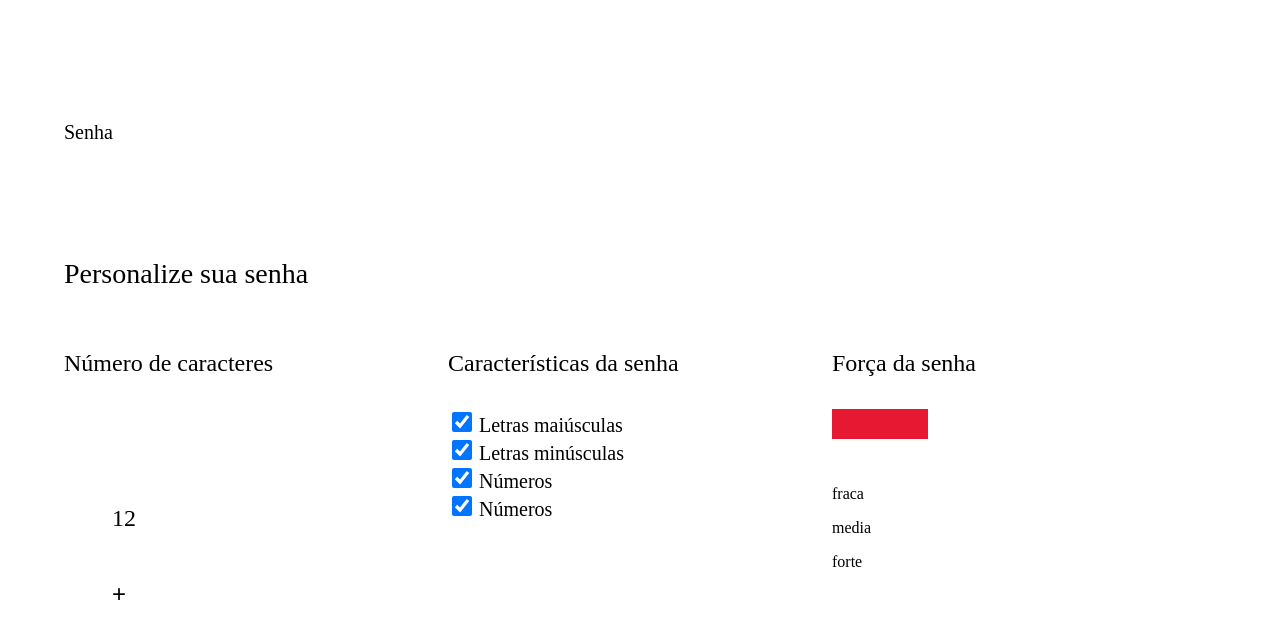
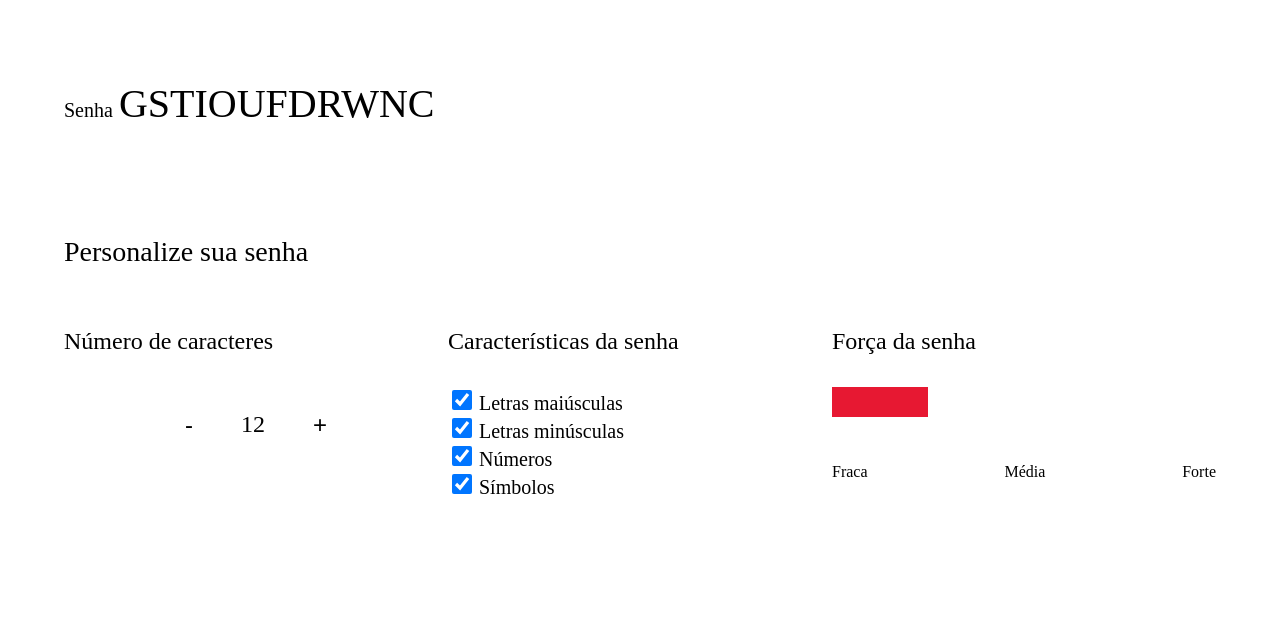
Before and after one commit to kamilyroch/terceiro-repositorio2, a plain HTML site: page index.html in a window 1280 px wide. Shown: the part 264-898 px from the top of the page. After the commit the page ends 800 px from the top, so only its background shows below. Drawn offline with Linux system fonts and the light colour scheme.

Commit message:
Aula 5 23/06

```diff
--- a/index.html
+++ b/index.html
@@ -1,4 +1,4 @@
-!DOCTYPE html>
+<!DOCTYPE html>
 <html lang="pt-br">
 
 <head>
@@ -24,8 +24,8 @@
             <div class="parametro-coluna__senha">
                 <div class="parametro-senha">
                     <h4 class="parametro-senha__titulo">Número de caracteres</h4>
-                    <div class="parametro-senha__botao">
-                        <button class="parametro-senha__botao"></button>
+                    <div class="parametro-senha-botoes">
+                        <button class="parametro-senha__botao">-</button>
                         <p class="parametro-senha__texto">12</p>
                         <button class="parametro-senha__botao">+</button>
                     </div>
@@ -38,25 +38,25 @@
                     </div>
                     <div class="parametro-senha-checkbox">
                         <input name="minusculo" type="checkbox" class="checkbox" checked >
-                        <label for="minsculo">Letras minúsculas</label>
+                        <label for="minusculo">Letras minúsculas</label>
                     </div>
                     <div class="parametro-senha-checkbox">
                         <input name="numero" type="checkbox" class="checkbox" checked >
                         <label for="numero">Números</label>
                     </div>
-                        <div class="parametro-senha-checkboox">
+                    <div class="parametro-senha-checkbox">
                         <input name="simbolo" type="checkbox" class="checkbox" checked >
-                            <label for="simbolo">Números</label>
+                        <label for="simbolo">Símbolos</label>
                     </div>
                 </div>
                 <div class="parametro-senha">
                     <h4 class="parametro-senha__titulo">Força da senha</h4>
                     <div class="barra"></div>
                     <div class="forca fraca"></div>
-                    <div class="div.parametro-senha-textos"></div>
-                        <p>fraca</p>
-                        <p>media</p>
-                        <p>forte</p>
+                    <div class="parametro-senha-textos">
+                        <p>Fraca</p>
+                        <p>Média</p>
+                        <p>Forte</p>
                     </div>
                 </div>
             </div>
--- a/main.js
+++ b/main.js
@@ -24,15 +24,15 @@ function aumentaTamanho() {
 }
 
 const campoSenha = document.querySelector('#campo-senha');
-const letrasMaiusculas= 'ABCDEFGHIJKLMNOPQRSTUVWXYZ';
-
+const letrasMaiusculas = 'ABCDEFGHIJKLMNOPQRSTUVWXYZ';
+geraSenha();
 
 function geraSenha() {
-    let senha = '';
-    for(let i=0; < tamanhoSenha; i++) {
+    let senha = '' ;
+    for(let i=0; i < tamanhoSenha; i++) {
         let numeroAleatorio = Math.random()*letrasMaiusculas.length;
         numeroAleatorio = Math.floor(numeroAleatorio);
-        senha = senha = letrasMaiusculas[numeroAleatorio];
+        senha = senha + letrasMaiusculas[numeroAleatorio];
     }
     campoSenha.value = senha;
 }
```
Lines whose indentation alone changed are shown as unchanged.
